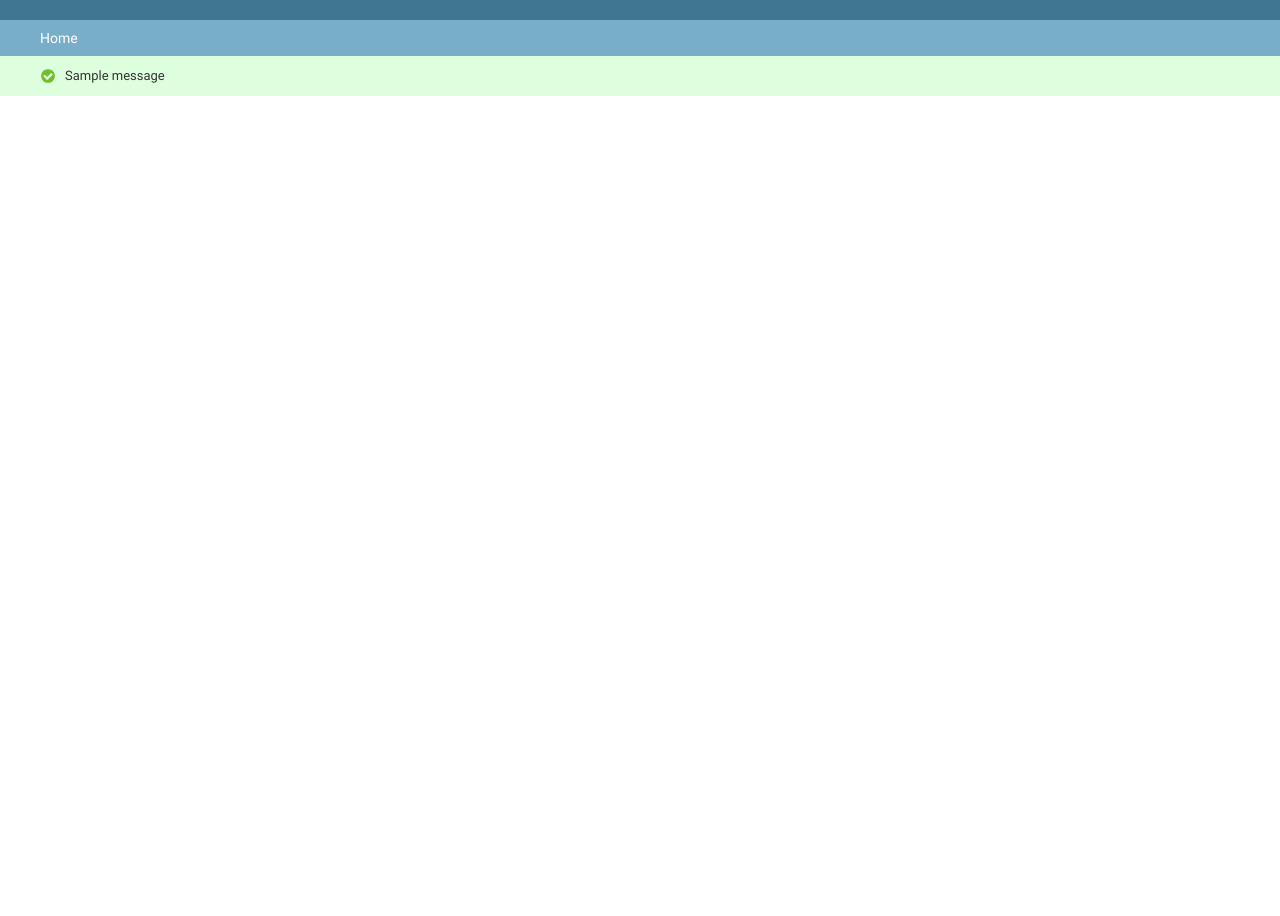
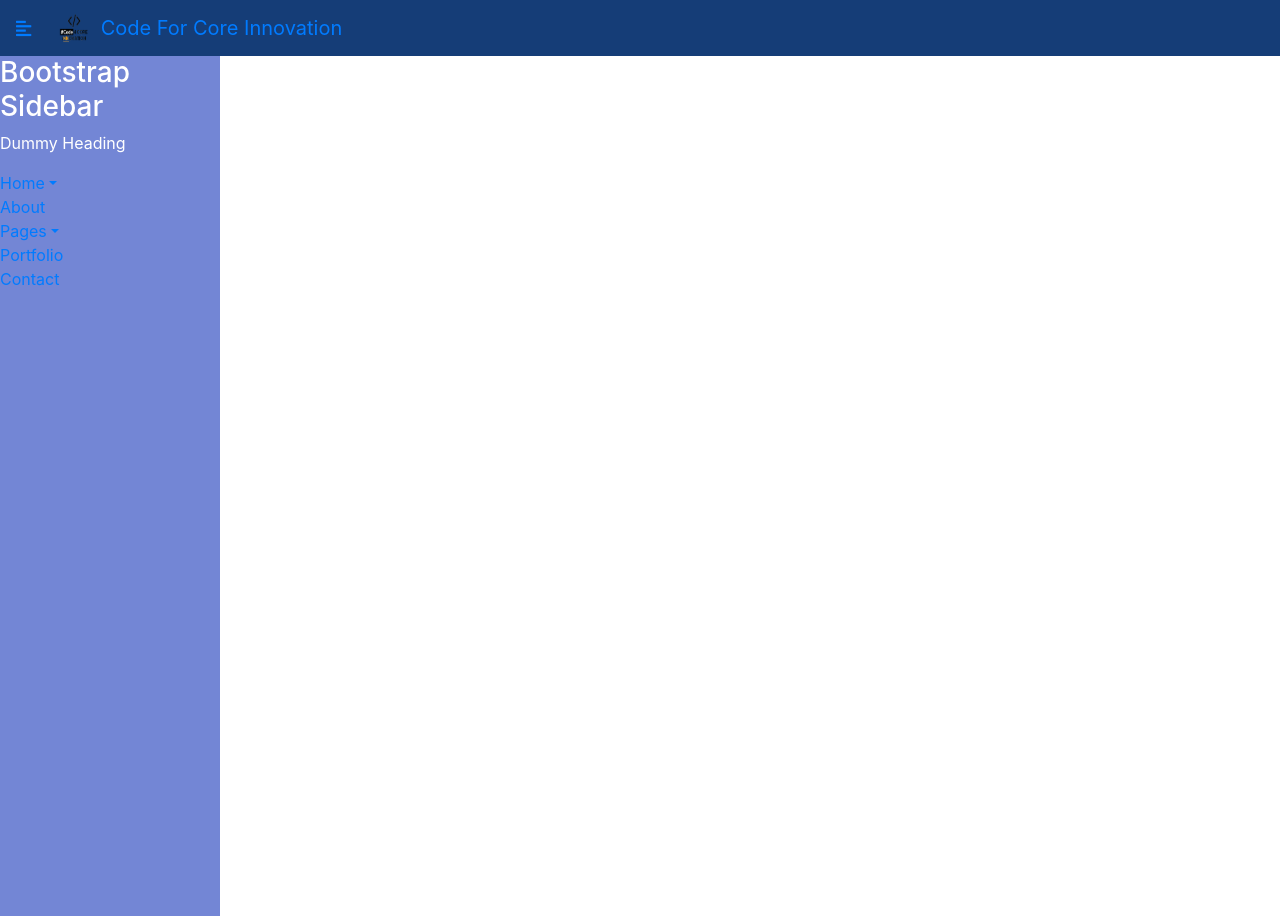
Before and after one commit to aadarshachapagain/Django_boiler_plate, a Django app: page /dashboard/ in a window 1280 px wide. Run offline with Django 3.2, Linux system fonts and the light colour scheme; one stand-in notice (Sample message) is shown; some libraries are stand-ins or nearby versions.

Commit message:
responsive base page

```diff
--- a/default_django_project/templates/admin/base.html
+++ /dev/null
@@ -1,102 +0,0 @@
-{% load i18n static %}<!DOCTYPE html>
-{% get_current_language as LANGUAGE_CODE %}{% get_current_language_bidi as LANGUAGE_BIDI %}
-<html lang="{{ LANGUAGE_CODE|default:"en-us" }}" {% if LANGUAGE_BIDI %}dir="rtl"{% endif %}>
-<head>
-<title>{% block title %}{% endblock %}</title>
-<link rel="stylesheet" type="text/css" href="{% block stylesheet %}{% static "admin/css/base.css" %}{% endblock %}">
-{% if not is_popup and is_nav_sidebar_enabled %}
-  <link rel="stylesheet" type="text/css" href="{% static "admin/css/nav_sidebar.css" %}">
-  <script src="{% static 'admin/js/nav_sidebar.js' %}" defer></script>
-{% endif %}
-{% block extrastyle %}{% endblock %}
-{% if LANGUAGE_BIDI %}<link rel="stylesheet" type="text/css" href="{% block stylesheet_rtl %}{% static "admin/css/rtl.css" %}{% endblock %}">{% endif %}
-{% block extrahead %}{% endblock %}
-{% block responsive %}
-    <meta name="viewport" content="user-scalable=no, width=device-width, initial-scale=1.0, maximum-scale=1.0">
-    <link rel="stylesheet" type="text/css" href="{% static "admin/css/responsive.css" %}">
-    {% if LANGUAGE_BIDI %}<link rel="stylesheet" type="text/css" href="{% static "admin/css/responsive_rtl.css" %}">{% endif %}
-{% endblock %}
-{% block blockbots %}<meta name="robots" content="NONE,NOARCHIVE">{% endblock %}
-</head>
-{% load i18n %}
-
-<body class="{% if is_popup %}popup {% endif %}{% block bodyclass %}{% endblock %}"
-  data-admin-utc-offset="{% now "Z" %}">
-
-<!-- Container -->
-<div id="container">
-    {% if not is_popup %}
-    <!-- Header -->
-    <div id="header">
-        <div id="branding">
-        {% block branding %}{% endblock %}
-        </div>
-        {% block usertools %}
-        {% if has_permission %}
-        <div id="user-tools">
-            {% block welcome-msg %}
-                {% translate 'Welcome,' %}
-                <strong>{% firstof user.get_short_name user.get_username %}</strong>.
-            {% endblock %}
-            {% block userlinks %}
-                {% if site_url %}
-                    <a href="{{ site_url }}">{% translate 'View site' %}</a> /
-                {% endif %}
-                {% if user.is_active and user.is_staff %}
-                    {% url 'django-admindocs-docroot' as docsroot %}
-                    {% if docsroot %}
-                        <a href="{{ docsroot }}">{% translate 'Documentation' %}</a> /
-                    {% endif %}
-                {% endif %}
-                {% if user.has_usable_password %}
-                <a href="{% url 'admin:password_change' %}">{% translate 'Change password' %}</a> /
-                {% endif %}
-                <a href="{% url 'admin:logout' %}">{% translate 'Log out' %}</a>
-            {% endblock %}
-        </div>
-        {% endif %}
-        {% endblock %}
-        {% block nav-global %}{% endblock %}
-    </div>
-    <!-- END Header -->
-    {% block breadcrumbs %}
-    <div class="breadcrumbs">
-    <a href="{% url 'admin:index' %}">{% translate 'Home' %}</a>
-    {% if title %} &rsaquo; {{ title }}{% endif %}
-    </div>
-    {% endblock %}
-    {% endif %}
-
-    <div class="main shifted" id="main">
-      {% if not is_popup and is_nav_sidebar_enabled %}
-        {% block nav-sidebar %}
-          {% include "admin/nav_sidebar.html" %}
-        {% endblock %}
-      {% endif %}
-      <div class="content">
-        {% block messages %}
-          {% if messages %}
-            <ul class="messagelist">{% for message in messages %}
-              <li{% if message.tags %} class="{{ message.tags }}"{% endif %}>{{ message|capfirst }}</li>
-            {% endfor %}</ul>
-          {% endif %}
-        {% endblock messages %}
-        <!-- Content -->
-        <div id="content" class="{% block coltype %}colM{% endblock %}">
-          {% block pretitle %}{% endblock %}
-          {% block content_title %}{% if title %}<h1>{{ title }}</h1>{% endif %}{% endblock %}
-          {% block content %}
-            {% block object-tools %}{% endblock %}
-            {{ content }}
-          {% endblock %}
-          {% block sidebar %}{% endblock %}
-          <br class="clear">
-        </div>
-        <!-- END Content -->
-        {% block footer %}<div id="footer"></div>{% endblock %}
-      </div>
-    </div>
-</div>
-<!-- END Container -->
-</body>
-</html>
--- /dev/null
+++ b/default_django_project/templates/default_django_project/base.html
@@ -0,0 +1,38 @@
+<!DOCTYPE html>
+<html lang="en">
+<head>
+    <meta charset="UTF-8">
+    <meta name="viewport" content="width=device-width, initial-scale=1, shrink-to-fit=no">
+    <title>Django Dashboard</title>
+    {% block responsive %}
+        {% include 'base_site/base_css.html' %}
+    {% endblock %}
+    {% block extrastyle %}{% endblock %}
+    {% block extrahead %}{% endblock %}
+</head>
+<body>
+{% block header %}
+    {% include 'base_site/header.html' %}
+{% endblock %}
+
+{% block side_navigation %}
+{% endblock %}
+
+{% block breadcrumbs %}
+{% endblock %}
+
+{% block messages %}
+{% endblock %}
+
+{% block content %}
+{% endblock %}
+
+{% block footer %}
+{% endblock %}
+
+{% block js %}
+    {% include 'base_site/base_js.html' %}
+{% endblock %}
+
+</body>
+</html>
--- a/default_django_project/urls.py
+++ b/default_django_project/urls.py
@@ -13,6 +13,8 @@ Including another URLconf
     1. Import the include() function: from django.urls import include, path
     2. Add a URL to urlpatterns:  path('blog/', include('blog.urls'))
 """
+from django.conf import settings
+from django.conf.urls.static import static
 from django.contrib import admin
 from django.contrib.auth.views import LoginView
 from django.urls import path
@@ -24,3 +26,7 @@ urlpatterns = [
     path('login/', LoginView.as_view(), name='login'),
     path('dashboard/', views.Dashboard, name='dashboard'),
 ]
+
+# if settings.DEBUG:
+#     urlpatterns += static(settings.STATIC_URL, document_root=settings.STATIC_ROOT)
+#     urlpatterns += static(settings.MEDIA_URL, document_root=settings.MEDIA_ROOT)
--- a/default_django_project/views.py
+++ b/default_django_project/views.py
@@ -2,4 +2,4 @@ from django.shortcuts import render
 
 
 def Dashboard(request):
-    return render(request, 'admin/base.html')
+    return render(request, 'dashboard/dashboard.html')
--- /dev/null
+++ b/responsive_form/templates/base_site/base_css.html
@@ -0,0 +1,9 @@
+{% load static %}
+<link rel="stylesheet" href="https://stackpath.bootstrapcdn.com/bootstrap/4.1.3/css/bootstrap.min.css"
+      integrity="sha384-MCw98/SFnGE8fJT3GXwEOngsV7Zt27NXFoaoApmYm81iuXoPkFOJwJ8ERdknLPMO" crossorigin="anonymous">
+
+<link rel="stylesheet" href="https://cdnjs.cloudflare.com/ajax/libs/malihu-custom-scrollbar-plugin/3.1.5/jquery.mCustomScrollbar.min.css">
+<link rel="stylesheet" href="https://pro.fontawesome.com/releases/v5.10.0/css/all.css" integrity="sha384-AYmEC3Yw5cVb3ZcuHtOA93w35dYTsvhLPVnYs9eStHfGJvOvKxVfELGroGkvsg+p" crossorigin="anonymous"/>
+
+<link rel="stylesheet" href="{% static 'responsive_form/css/sidebar.css' %}">
+<link rel="stylesheet" href="{% static 'responsive_form/css/header.css' %}">
--- /dev/null
+++ b/responsive_form/templates/base_site/base_js.html
@@ -0,0 +1,13 @@
+{% load static %}
+<script src="https://code.jquery.com/jquery-3.3.1.slim.min.js"
+        integrity="sha384-q8i/X+965DzO0rT7abK41JStQIAqVgRVzpbzo5smXKp4YfRvH+8abtTE1Pi6jizo"
+        crossorigin="anonymous"></script>
+<script src="https://cdnjs.cloudflare.com/ajax/libs/popper.js/1.14.3/umd/popper.min.js"
+        integrity="sha384-ZMP7rVo3mIykV+2+9J3UJ46jBk0WLaUAdn689aCwoqbBJiSnjAK/l8WvCWPIPm49"
+        crossorigin="anonymous"></script>
+<script src="https://stackpath.bootstrapcdn.com/bootstrap/4.1.3/js/bootstrap.min.js"
+        integrity="sha384-ChfqqxuZUCnJSK3+MXmPNIyE6ZbWh2IMqE241rYiqJxyMiZ6OW/JmZQ5stwEULTy"
+        crossorigin="anonymous"></script>
+<script src="https://cdnjs.cloudflare.com/ajax/libs/malihu-custom-scrollbar-plugin/3.1.5/jquery.mCustomScrollbar.concat.min.js"></script>
+
+<script type="text/javascript" src="{% static 'responsive_form/js/sidebar.js' %}"></script>
--- /dev/null
+++ b/responsive_form/templates/base_site/header.html
@@ -0,0 +1,38 @@
+{% load static %}
+<!-- Image and text -->
+<nav class="navbar navbar-expand-lg nav-color">
+    <a class="navbar-brand" href="#">
+        <i class="fas fa-align-left fa-sm" id="sidebarCollapse"></i> &nbsp &nbsp
+        <img src="{% static 'responsive_form/img/logo.png' %}" width="30" height="30"
+             class="d-inline-block align-top" alt="logo">&nbsp
+            Code For Core Innovation
+    </a>
+</nav>
+
+{#        <button class="navbar-toggler" type="button" data-toggle="collapse" data-target="#navbarNavDropdown"#}
+{#                aria-controls="navbarNavDropdown" aria-expanded="false" aria-label="Toggle navigation">#}
+{#            <span class="navbar-toggler-icon"></span>#}
+{#        </button>#}
+{#        <div class="collapse navbar-collapse" id="navbarNavDropdown">#}
+{#    <ul class="navbar-nav">#}
+{#      <li class="nav-item active">#}
+{#        <a class="nav-link" href="#">Home <span class="sr-only">(current)</span></a>#}
+{#      </li>#}
+{#      <li class="nav-item">#}
+{#        <a class="nav-link" href="#">Features</a>#}
+{#      </li>#}
+{#      <li class="nav-item">#}
+{#        <a class="nav-link" href="#">Pricing</a>#}
+{#      </li>#}
+{#      <li class="nav-item dropdown">#}
+{#        <a class="nav-link dropdown-toggle" href="#" id="navbarDropdownMenuLink" data-toggle="dropdown" aria-haspopup="true" aria-expanded="false">#}
+{#          Dropdown link#}
+{#        </a>#}
+{#        <div class="dropdown-menu" aria-labelledby="navbarDropdownMenuLink">#}
+{#          <a class="dropdown-item" href="#">Action</a>#}
+{#          <a class="dropdown-item" href="#">Another action</a>#}
+{#          <a class="dropdown-item" href="#">Something else here</a>#}
+{#        </div>#}
+{#      </li>#}
+{#    </ul>#}
+{#  </div>#}
--- /dev/null
+++ b/responsive_form/templates/base_site/side_navigation.html
@@ -0,0 +1,51 @@
+{#https://bootstrapious.com/p/bootstrap-sidebar#}
+<div class="wrapper">
+    <!-- Sidebar -->
+    <nav id="sidebar">
+        <div class="sidebar-header">
+            <h3>Bootstrap Sidebar</h3>
+        </div>
+
+        <ul class="list-unstyled components">
+            <p>Dummy Heading</p>
+            <li class="active">
+                <a href="#homeSubmenu" data-toggle="collapse" aria-expanded="false" class="dropdown-toggle">Home</a>
+                <ul class="collapse list-unstyled" id="homeSubmenu">
+                    <li>
+                        <a href="#">Home 1</a>
+                    </li>
+                    <li>
+                        <a href="#">Home 2</a>
+                    </li>
+                    <li>
+                        <a href="#">Home 3</a>
+                    </li>
+                </ul>
+            </li>
+            <li>
+                <a href="#">About</a>
+            </li>
+            <li>
+                <a href="#pageSubmenu" data-toggle="collapse" aria-expanded="false" class="dropdown-toggle">Pages</a>
+                <ul class="collapse list-unstyled" id="pageSubmenu">
+                    <li>
+                        <a href="#">Page 1</a>
+                    </li>
+                    <li>
+                        <a href="#">Page 2</a>
+                    </li>
+                    <li>
+                        <a href="#">Page 3</a>
+                    </li>
+                </ul>
+            </li>
+            <li>
+                <a href="#">Portfolio</a>
+            </li>
+            <li>
+                <a href="#">Contact</a>
+            </li>
+        </ul>
+
+    </nav>
+</div>
--- /dev/null
+++ b/responsive_form/templates/dashboard/dashboard.html
@@ -0,0 +1,4 @@
+{% extends 'default_django_project/base.html' %}
+{% block side_navigation %}
+    {% include 'base_site/side_navigation.html' %}
+{% endblock %}
--- /dev/null
+++ b/static/responsive_form/css/header.css
@@ -0,0 +1,4 @@
+.nav-color{
+    background-color: #153d77;
+    color: inherit;
+}
--- /dev/null
+++ b/static/responsive_form/css/sidebar.css
@@ -0,0 +1,60 @@
+.wrapper {
+    display: flex;
+    width: 100%;
+}
+
+#sidebar {
+    width: 220px;
+    position: fixed;
+    left: 0;
+    height: 100vh;
+    z-index: 999;
+    background: #7386D5;
+    color: #fff;
+    transition: all 0.3s;
+}
+
+#sidebar.active {
+    margin-left: -250px;
+}
+
+@media (max-width: 768px) {
+    /* Reversing the behavior of the sidebar:
+       it'll be rotated vertically and off canvas by default,
+       collapsing in on toggle button click with removal of
+       the vertical rotation.   */
+    #sidebar {
+        margin-left: -250px;
+        transform: rotateY(100deg);
+    }
+    #sidebar.active {
+        margin-left: 0;
+        transform: none;
+    }
+
+    /* Reversing the behavior of the bars:
+       Removing the rotation from the first,
+       last bars and reappear the second bar on default state,
+       and giving them a vertical margin */
+    #sidebarCollapse span:first-of-type,
+    #sidebarCollapse span:nth-of-type(2),
+    #sidebarCollapse span:last-of-type {
+        transform: none;
+        opacity: 1;
+        margin: 5px auto;
+    }
+
+    /* Removing the vertical margin and make the first and last bars rotate again when the sidebar is open, hiding the second bar */
+    #sidebarCollapse.active span {
+        margin: 0 auto;
+    }
+    #sidebarCollapse.active span:first-of-type {
+        transform: rotate(45deg) translate(2px, 2px);
+    }
+    #sidebarCollapse.active span:nth-of-type(2) {
+        opacity: 0;
+    }
+    #sidebarCollapse.active span:last-of-type {
+        transform: rotate(-45deg) translate(1px, -1px);
+    }
+}
--- /dev/null
+++ b/static/responsive_form/js/sidebar.js
@@ -0,0 +1,17 @@
+$(document).ready(function () {
+
+    $("#sidebar").mCustomScrollbar({
+         theme: "minimal"
+    });
+
+    $('#sidebarCollapse').on('click', function () {
+        // open or close navbar
+        $('#sidebar').toggleClass('active');
+        // close dropdowns
+        $('.collapse.in').toggleClass('in');
+        // and also adjust aria-expanded attributes we use for the open/closed arrows
+        // in our CSS
+        $('a[aria-expanded=true]').attr('aria-expanded', 'false');
+    });
+
+});
```
Also changed, not shown: default_django_project/settings.py (+10 -6 lines), default_django_project/templates/registration/login.html (+55 -60 lines), default_django_project/templates/registration/sign_base.html (added, +44 -0 lines), responsive_form/templates/base_site/breadcrumbs.html (added, +10 -0 lines), responsive_form/templates/base_site/footer.html (added, +10 -0 lines), db.sqlite3, static/responsive_form/img/logo.png (added).
